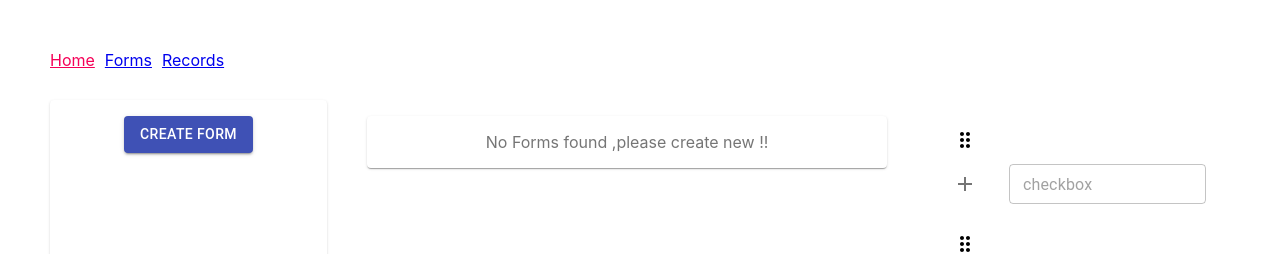
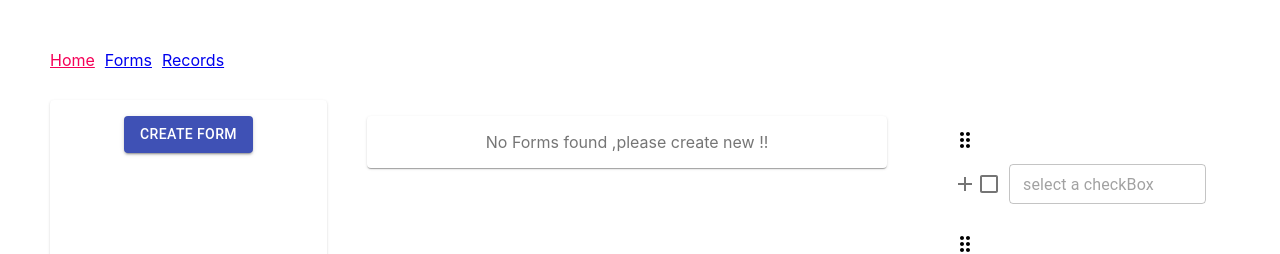
Before and after one commit to rohanvachheta/htmlmarkupDynamic, a React (Create React App) app: page / in a window 1280 px wide. Shown: the top 254 px of the page. Built offline with nearby package versions, Linux system fonts and the light colour scheme.

Commit message:
solve drag checkbox issue

```diff
--- a/src/components/inputItems/index.js
+++ b/src/components/inputItems/index.js
@@ -3,7 +3,7 @@ import { makeStyles } from "@material-ui/core/styles";
 import List from "@material-ui/core/List";
 import ListItem from "@material-ui/core/ListItem";
 import ListItemIcon from "@material-ui/core/ListItemIcon";
-import { Tooltip } from "@material-ui/core";
+import { Tooltip, Checkbox } from "@material-ui/core";
 import AddIcon from "@material-ui/icons/Add";
 import { v4 as uuidv4 } from "uuid";
 
@@ -57,13 +57,14 @@ export default function InsetList({ addFormItem }) {
 
   return (
     <List component="nav" className={classes.root} aria-label="contacts">
-      <Box name="checkbox" type="checkbox" handleSelection={handleSelection}>
+      <Box name="checkBox" type="checkBox" handleSelection={handleSelection}>
         <ListItem button id="checkBox">
           <ListItemIcon onClick={() => handleSelection("checkBox")}>
             {addIconArrow}
+            <Checkbox style={{ margin: 0, padding: 0 }} />
           </ListItemIcon>
           <TextInput
-            placeholder="checkbox"
+            placeholder="select a checkBox"
             id="checkBox"
             onChange={handleInputChange}
             value={placeHolderValue["checkBox"]}
```
